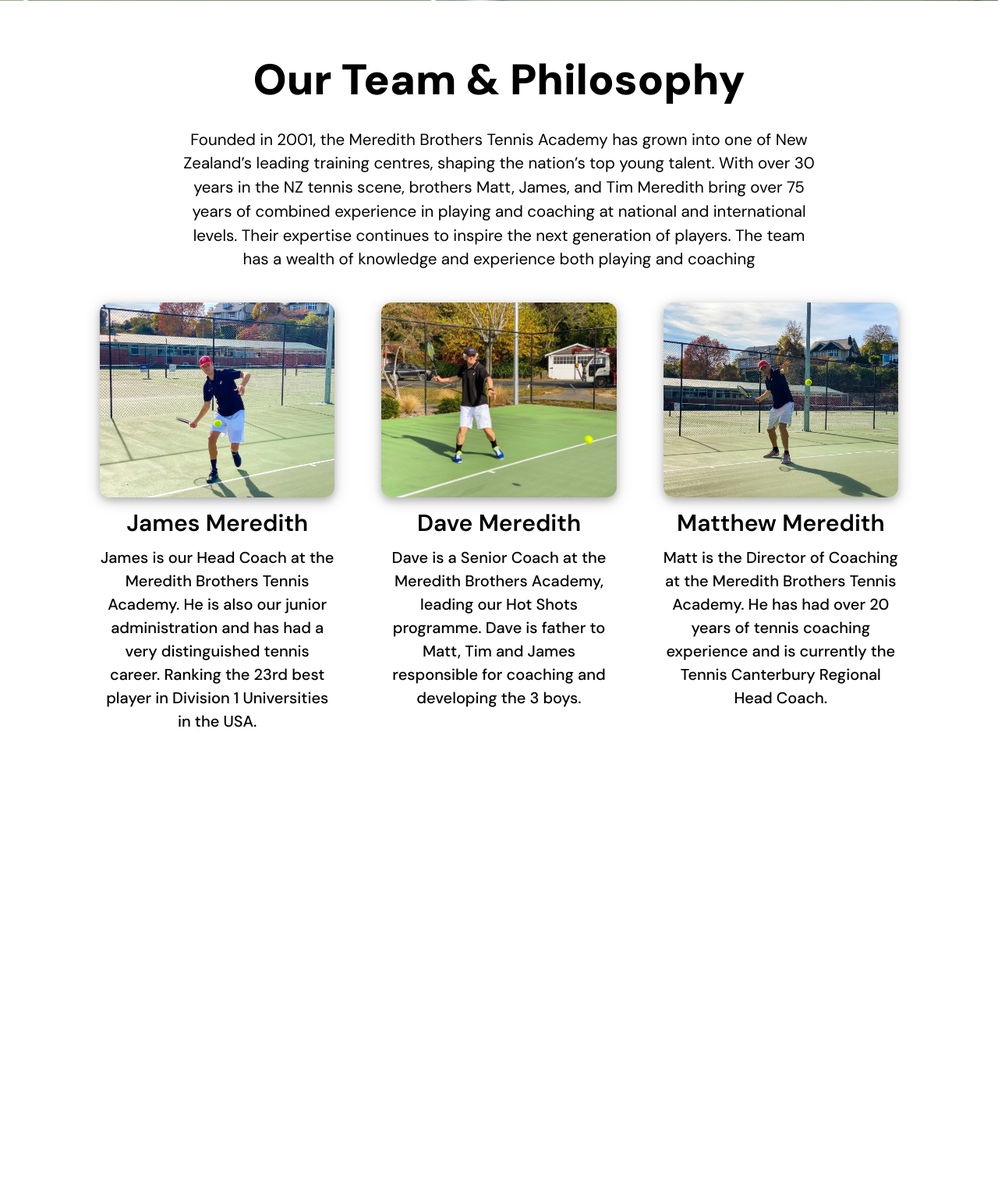
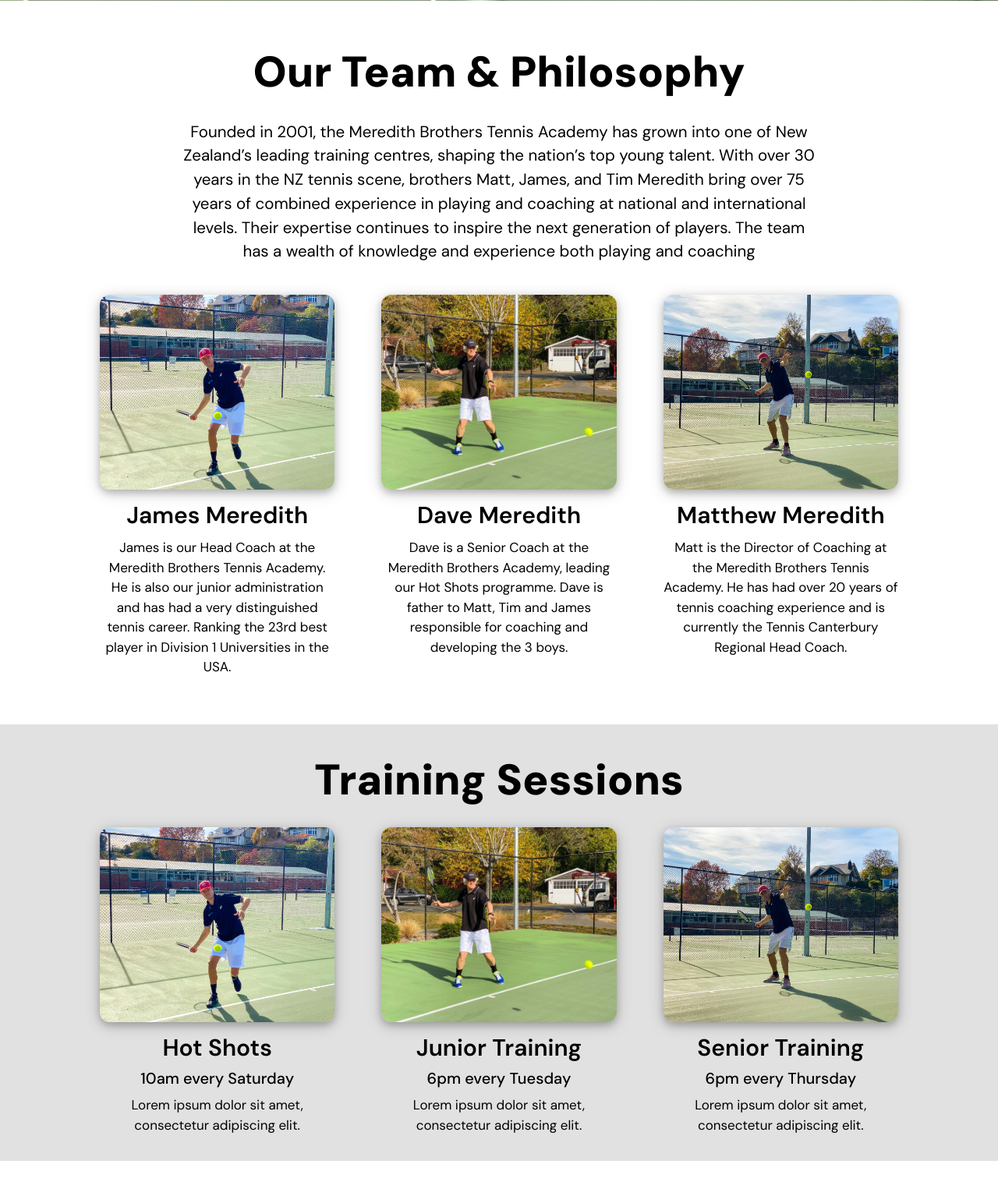
Before and after one commit to NikitaSidaway/Tennis-app, a Flask app: page /coaching in a window 1280 px wide. Shown: the part 449-1983 px from the top of the page at 78% size. Before the commit the page ends 1382 px from the top, so only its background shows below. Run offline with Flask 3, Linux system fonts and the light colour scheme.

Commit message:
Added training sessions to coaching page

```diff
--- a/static/styles.css
+++ b/static/styles.css
@@ -34,7 +34,7 @@ h2 {
   font-size: 55px;
   font-weight: 925;
   text-align: center;
-  margin-top: 60px;
+  margin-top: 50px;
   margin-bottom: 20px;
 }
 
@@ -149,12 +149,25 @@ img {
   color: inherit;
 }
 
+.home-wrapper-threecoloumn {
+  width: 100%;
+  padding: 65px 0;
+  background-color: #e1e1e1;
+  margin-top: 60px;
+}
+
 .grey-wrapper-threecoloumn {
   width: 100%;
-  padding: 80x 0;
+  padding-top: 5px;
+  padding-bottom: 33px;
   background-color: #e1e1e1;
-  margin: 50px 0;
+  margin-top: 60px;
 }
+
+.grey-wrapper-threecoloumn h2 {
+  margin-top: 25px;
+}
+
 
 .wrapper-threecoloumn {
   width: 100%;
@@ -178,7 +191,7 @@ img {
   font-size: 55px;
   margin-top: 75px;
   color: white;
-    text-shadow: 4px 4px 4px #000000;
+  text-shadow: 4px 4px 4px #000000;
 }
 
 .page-wrapper {
@@ -197,8 +210,10 @@ img {
 
 .coaching-wrapper h5 {
   text-align: center;
-  font-size: 20px;
-  font-weight: 500;
+}
+
+.coaching-wrapper h4 {
+  text-align: center;
 }
 
 .coaching-wrapper p {
--- a/templates/coaching.html
+++ b/templates/coaching.html
@@ -44,5 +44,45 @@
             </div>
         </div>
     </section>
+
+    <div class="grey-wrapper-threecoloumn">
+        <h2>Training Sessions</h2>
+
+        <section class="threecoloumn">
+            <div class="container">
+
+                <div class="w3-card-4 cards">
+                    <img src="./static/images/james.jpg" alt="James Meredith">
+                </div>
+                <div class="event-details">
+                    <h3>Hot Shots</h3>
+                    <h4>10am every Saturday</h4>
+                    <h5>Lorem ipsum dolor sit amet, consectetur adipiscing elit.</h5>
+                </div>
+                </div>
+
+                <div class="container">
+                <div class="w3-card-4 cards">
+                    <img src="./static/images/dave.jpg" alt="Dave Meredith">
+                </div>
+                <div class="event-details">
+                    <h3>Junior Training</h3>
+                    <h4>6pm every Tuesday</h4>
+                    <h5>Lorem ipsum dolor sit amet, consectetur adipiscing elit.</h5>
+                </div>
+                </div>
+
+                <div class="container">
+                <div class="w3-card-4 cards">
+                    <img src="./static/images/matthew.jpg" alt="Matthew Meredith">
+                </div>
+                <div class="event-details">
+                    <h3>Senior Training</h3>
+                    <h4>6pm every Thursday</h4>
+                    <h5>Lorem ipsum dolor sit amet, consectetur adipiscing elit.</h5>
+                </div>
+            </div>
+        </section>
+    </div>
 </div>
 {% endblock %}
--- a/templates/home.html
+++ b/templates/home.html
@@ -13,7 +13,7 @@
         <p>Maecenas malesuada massa nec rhoncus pharetra. Nam convallis pulvinar venenatis. Integer efficitur nunc a ligula hendrerit, eget condimentum felis sollicitudin. Phasellus dictum velit at arcu dapibus dignissim. Etiam vitae dui tempor, scelerisque justo nec, vulputate dui. Integer ornare molestie gravida. Nulla eu lacinia velit. Mauris et lorem placerat, condimentum elit id, molestie turpis. Sed sit amet pulvinar odio. Vestibulum ultricies, metus non commodo faucibus, risus ligula lacinia metus, eget pellentesque mi tellus sit amet nulla. Donec in tincidunt orci. Quisque at volutpat ligula. Donec auctor interdum ligula in fermentum.</p>
     </div>
 
-    <div class = "grey-wrapper-threecoloumn">
+    <div class = "home-wrapper-threecoloumn">
         <div class="threecoloumn">
 
             <div class="w3-card-4 home-threecoloumn">
```
Lines whose indentation alone changed are shown as unchanged.
